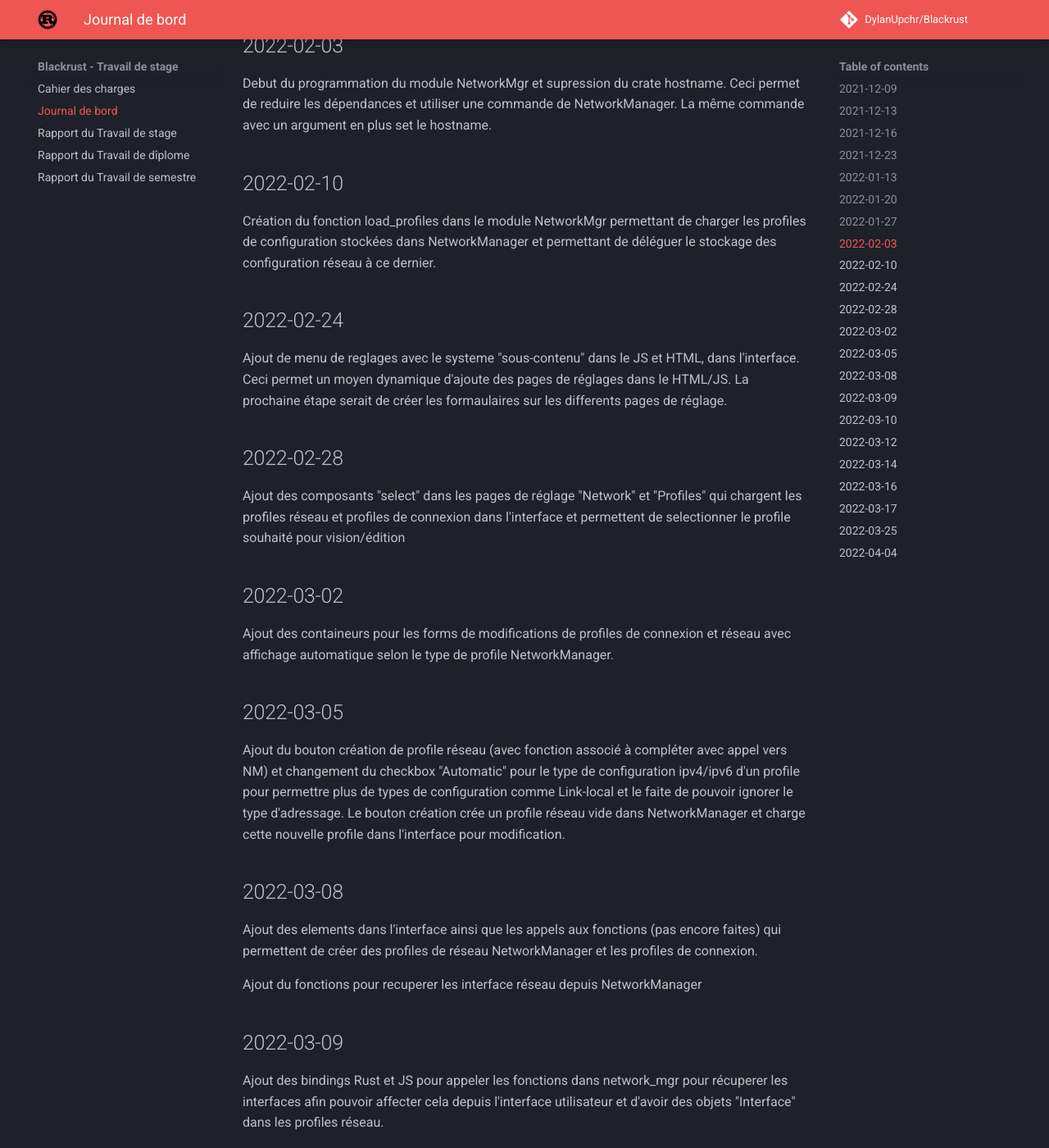
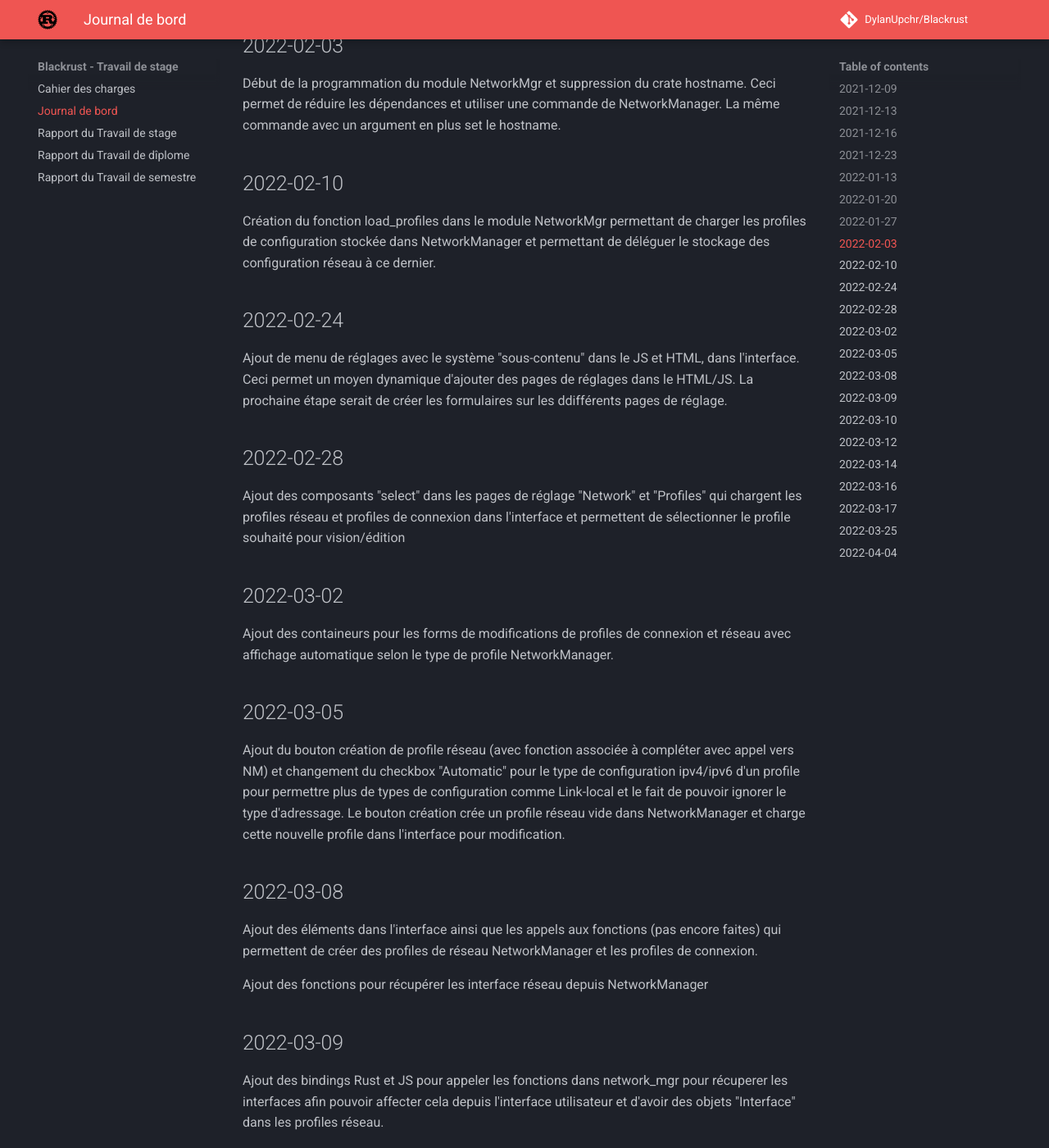
Before and after one commit to DylanUpchr/Blackrust, an MkDocs documentation site: the page built from docs/jdb.md, in a window 1280 px wide and 1400 px high, scrolled down 1513 px. Shown: the whole window at 82% size. Built offline with MkDocs 1.6.1 and Material for MkDocs 9.7.7, drawn with Linux system fonts in a browser that asks for light colours; comment, search, counter and statistics services are not loaded; some of the changed text lies outside the part shown.

Commit message:
Spellchecked jdb

```diff
--- a/docs/jdb.md
+++ b/docs/jdb.md
@@ -36,49 +36,49 @@ Début de la documentation technique et du rapport de stage
 Continuation de la documentation technique
 
 ## 2022-02-03
-Debut du programmation du module NetworkMgr et supression du crate hostname. Ceci permet de reduire les dépendances et utiliser une commande de NetworkManager. La même commande avec un argument en plus set le hostname.
+Début de la programmation du module NetworkMgr et suppression du crate hostname. Ceci permet de réduire les dépendances et utiliser une commande de NetworkManager. La même commande avec un argument en plus set le hostname.
 
 ## 2022-02-10
-Création du fonction load_profiles dans le module NetworkMgr permettant de charger les profiles de configuration stockées dans NetworkManager et permettant de déléguer le stockage des configuration réseau à ce dernier.
+Création du fonction load_profiles dans le module NetworkMgr permettant de charger les profiles de configuration stockée dans NetworkManager et permettant de déléguer le stockage des configuration réseau à ce dernier.
 
 ## 2022-02-24
-Ajout de menu de reglages avec le systeme "sous-contenu" dans le JS et HTML, dans l'interface. Ceci permet un moyen dynamique d'ajoute des pages de réglages dans le HTML/JS. La prochaine étape serait de créer les formaulaires sur les differents pages de réglage.
+Ajout de menu de réglages avec le système "sous-contenu" dans le JS et HTML, dans l'interface. Ceci permet un moyen dynamique d'ajouter des pages de réglages dans le HTML/JS. La prochaine étape serait de créer les formulaires sur les ddifférents pages de réglage.
 
 ## 2022-02-28
-Ajout des composants "select" dans les pages de réglage "Network" et "Profiles" qui chargent les profiles réseau et profiles de connexion dans l'interface et permettent de selectionner le profile souhaité pour vision/édition
+Ajout des composants "select" dans les pages de réglage "Network" et "Profiles" qui chargent les profiles réseau et profiles de connexion dans l'interface et permettent de sélectionner le profile souhaité pour vision/édition
 
 ## 2022-03-02
 Ajout des containeurs pour les forms de modifications de profiles de connexion et réseau avec affichage automatique selon le type de profile NetworkManager.
 
 ## 2022-03-05
-Ajout du bouton création de profile réseau (avec fonction associé à compléter avec appel vers NM) et changement du checkbox "Automatic" pour le type de configuration ipv4/ipv6 d'un profile pour permettre plus de types de configuration comme Link-local et le faite de pouvoir ignorer le type d'adressage. Le bouton création crée un profile réseau vide dans NetworkManager et charge cette nouvelle profile dans l'interface pour modification.
+Ajout du bouton création de profile réseau (avec fonction associée à compléter avec appel vers NM) et changement du checkbox "Automatic" pour le type de configuration ipv4/ipv6 d'un profile pour permettre plus de types de configuration comme Link-local et le fait de pouvoir ignorer le type d'adressage. Le bouton création crée un profile réseau vide dans NetworkManager et charge cette nouvelle profile dans l'interface pour modification.
 
 ## 2022-03-08
-Ajout des elements dans l'interface ainsi que les appels aux fonctions (pas encore faites) qui permettent de créer des profiles de réseau NetworkManager et les profiles de connexion.
+Ajout des éléments dans l'interface ainsi que les appels aux fonctions (pas encore faites) qui permettent de créer des profiles de réseau NetworkManager et les profiles de connexion.
 
-Ajout du fonctions pour recuperer les interface réseau depuis NetworkManager
+Ajout des fonctions pour récupérer les interface réseau depuis NetworkManager
 
 ## 2022-03-09
 Ajout des bindings Rust et JS pour appeler les fonctions dans network_mgr pour récuperer les interfaces afin pouvoir affecter cela depuis l'interface utilisateur et d'avoir des objets "Interface" dans les profiles réseau.
 
 ## 2022-03-10
-Terminé la création de profile (codé les fonctions définis)
+Terminé la création de profile (codé les fonctions définies)
 
 ## 2022-03-12
 Changement du répertoire par défaut pour les configurations de /etc/blackrust/data/ à ~/.config/blackrust/data. Ceci permet à l'application de créer le répertoire si elle n'existe pas ainsi que garde les profiles de connexion de l'utilisateur sécurisés.
 
-Ajout de verifications que le chemin vers laquel on écrit le fichier qui contient les profiles de connexion existe, et sinon on crée le chemin et écrit dans le fichier afin de sauvegarder les profiles.
+Ajout de vérifications que le chemin vers la quel on écrit le fichier qui contient les profiles de connexion existe, et sinon on crée le chemin et écrit dans le fichier afin de sauvegarder les profiles.
 
-Terminé le CRUD (Ajout, modification de tous les propriétés des struct et suppression des profiles) des profiles de connexion
+Terminé le CRUD (Ajout, modification de toutes les propriétés des struct et suppression des profiles) des profiles de connexion
 
 CRUD basique pour créer les profiles réseau, modifier le nom et l'interface et supprimer le profile.
 
 Le CRUD est maintenant assez fonctionnel pour affecter les profiles de connexion et l'assigner un profile réseau ce qui permet la connexion et le renseignement de nouveaux profiles de connexion vers des serveurs distants.
 
 ## 2022-03-14
-Ajout de l'appel de l'interface vers Rust pour la connexion à un serveur distant spécifié dans le profile de connexion. La prochaine étape serait d'implémenter une protocole vers laquel on peut se connecter.
+Ajout de l'appel de l'interface vers Rust pour la connexion à un serveur distant spécifié dans le profile de connexion. La prochaine étape serait d'implémenter une protocole vers la quel on peut se connecter.
 
-Recherches sur le protocole XDMCP et création de la strucutre de classes nécessaires pour plusieurs implémentations de protocols sous la module remote_sessions_mgr et remote_protocols
+Recherches sur le protocole XDMCP et création de la structure de classes nécessaires pour plusieurs implémentations de protocoles sous les modules remote_sessions_mgr et remote_protocols
 
 Liens de recherche:
 
@@ -100,7 +100,7 @@ Exemples de CI/Versioning, projet Barrier KVM
 [Github passed/failed versions](https://github.com/debauchee/barrier#distro-specific-packages)
 
 ## 2022-04-04
-Debut du travail de diplôme
-- Presentation de M. Garcia et M. Bonvin le matin pour expliquer le déroulement et les règles du travail de diplôme
-- Mise en place du poste de travail dans la salle R.105 pour assurer une meilleure repartition des élèves entre les deux salles
+Début du travail de diplôme
+- Présentation de M. Garcia et M. Bonvin le matin pour expliquer le déroulement et les règles du travail de diplôme
+- Mise en place du poste de travail dans la salle R.105 pour assurer une meilleure répartition des élèves entre les deux salles
 - Mise en place des outils de gestion de projet
```
Also changed, not shown: other parts of docs/jdb.md (+1 -1 lines).
